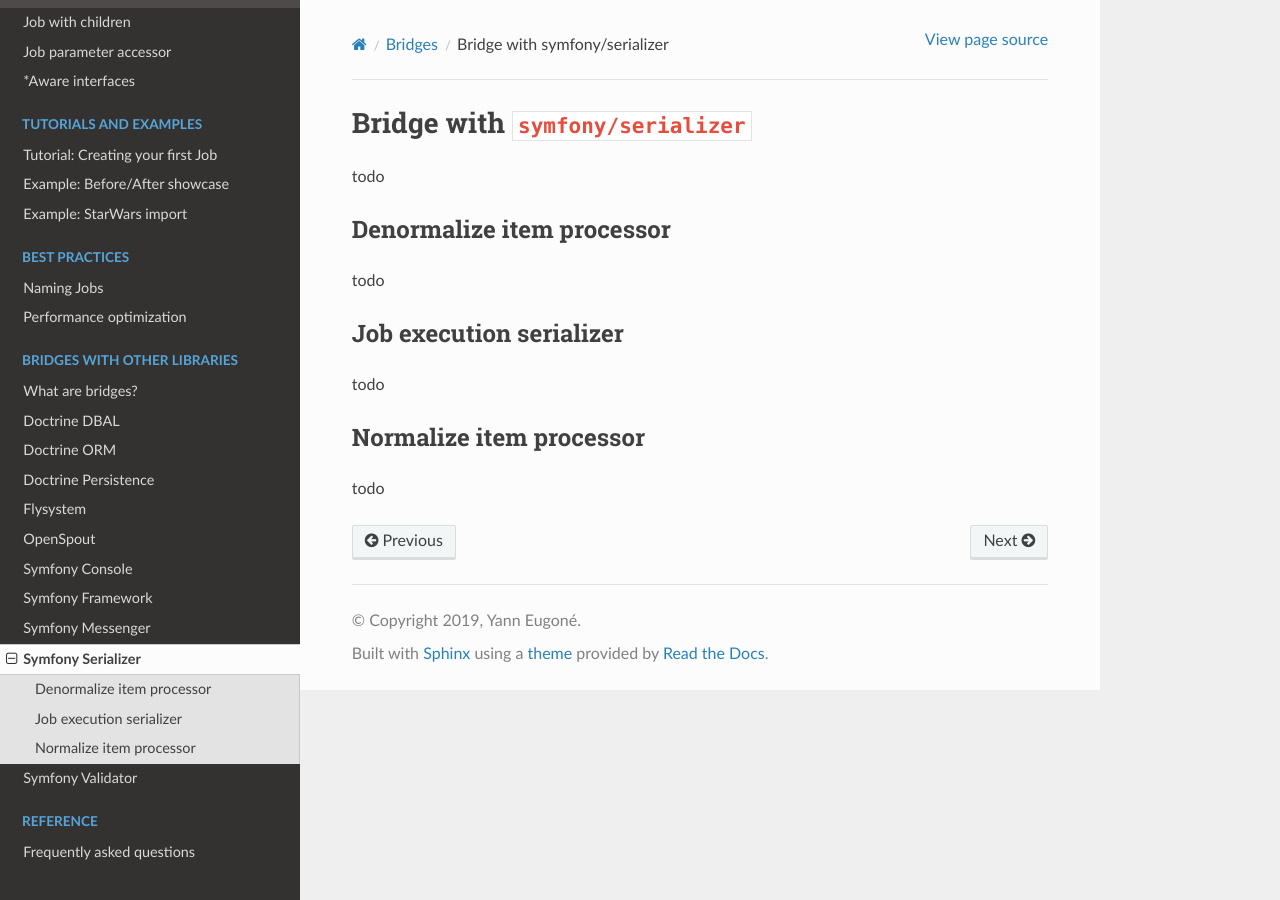
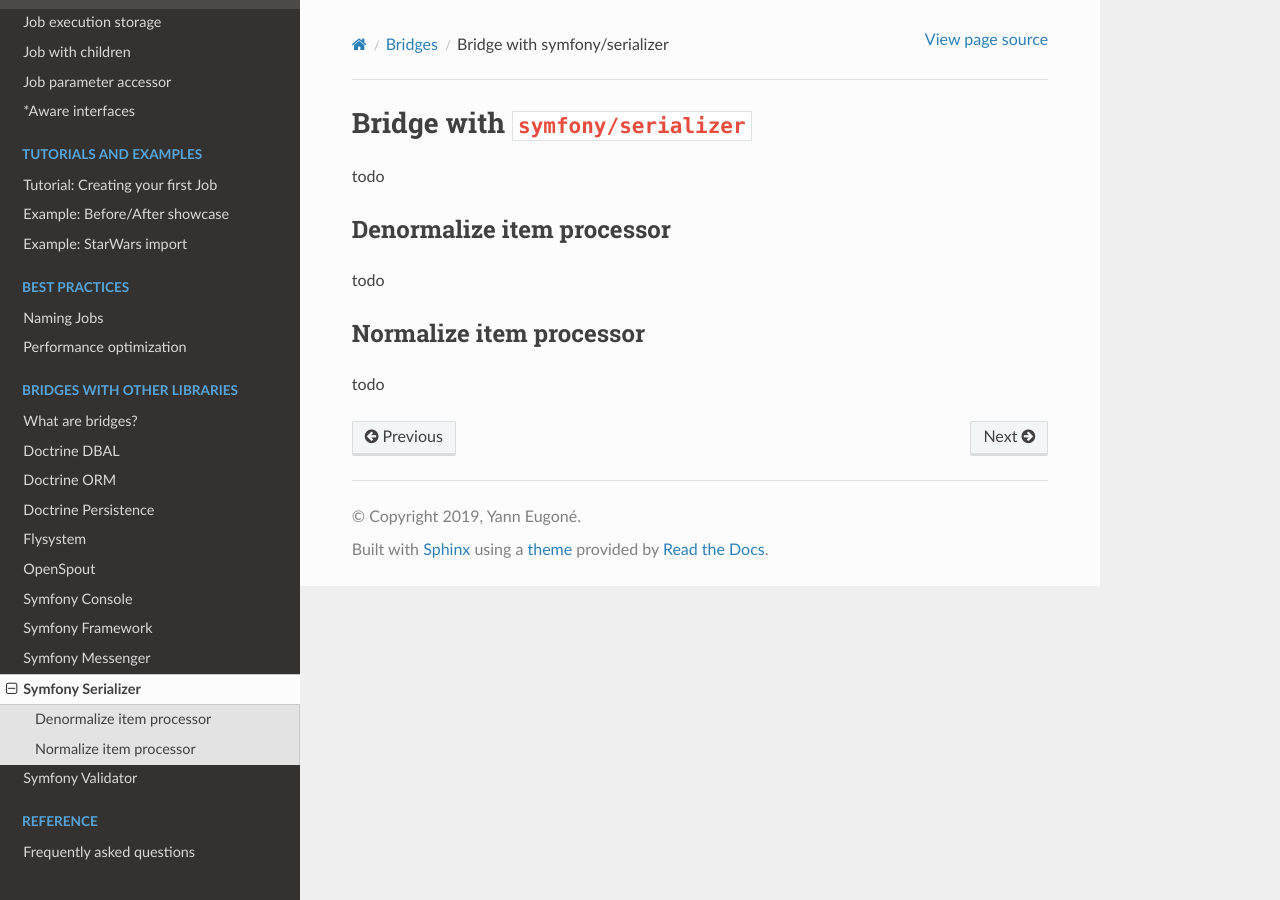
Before and after one commit to yokai-php/batch-documentation, a Sphinx documentation site: the page built from docs/bridges/symfony-serializer.rst, in a window 1280 px wide. Built offline with Sphinx 7.4.7 and the Read the Docs theme 3.1.0, drawn with Linux system fonts in a browser that asks for light colours.

Commit message:
Fixed wrong doc links in packages README files (#136)

```diff
--- a/docs/bridges/symfony-serializer.rst
+++ b/docs/bridges/symfony-serializer.rst
@@ -8,11 +8,6 @@ Denormalize item processor
 
 todo
 
-Job execution serializer
-------------------------------------------------------------
-
-todo
-
 Normalize item processor
 ------------------------------------------------------------
 
```
